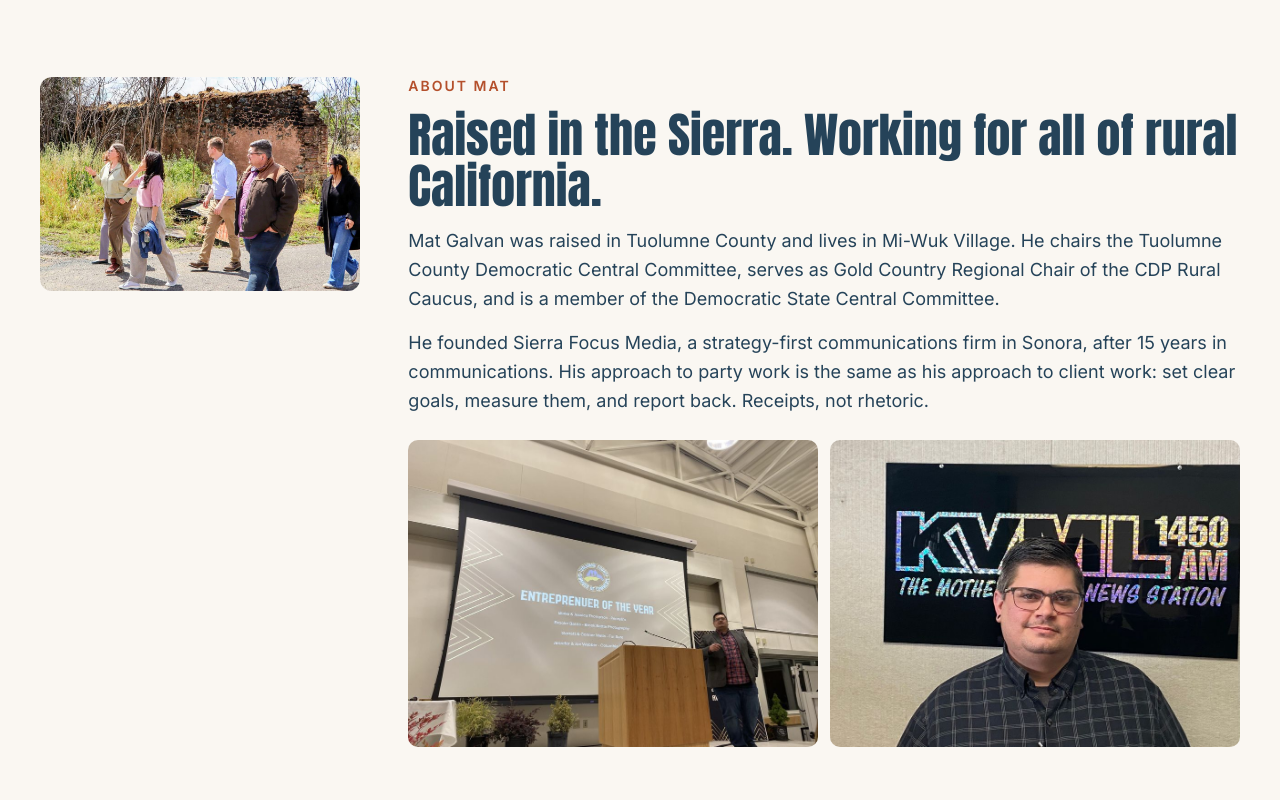
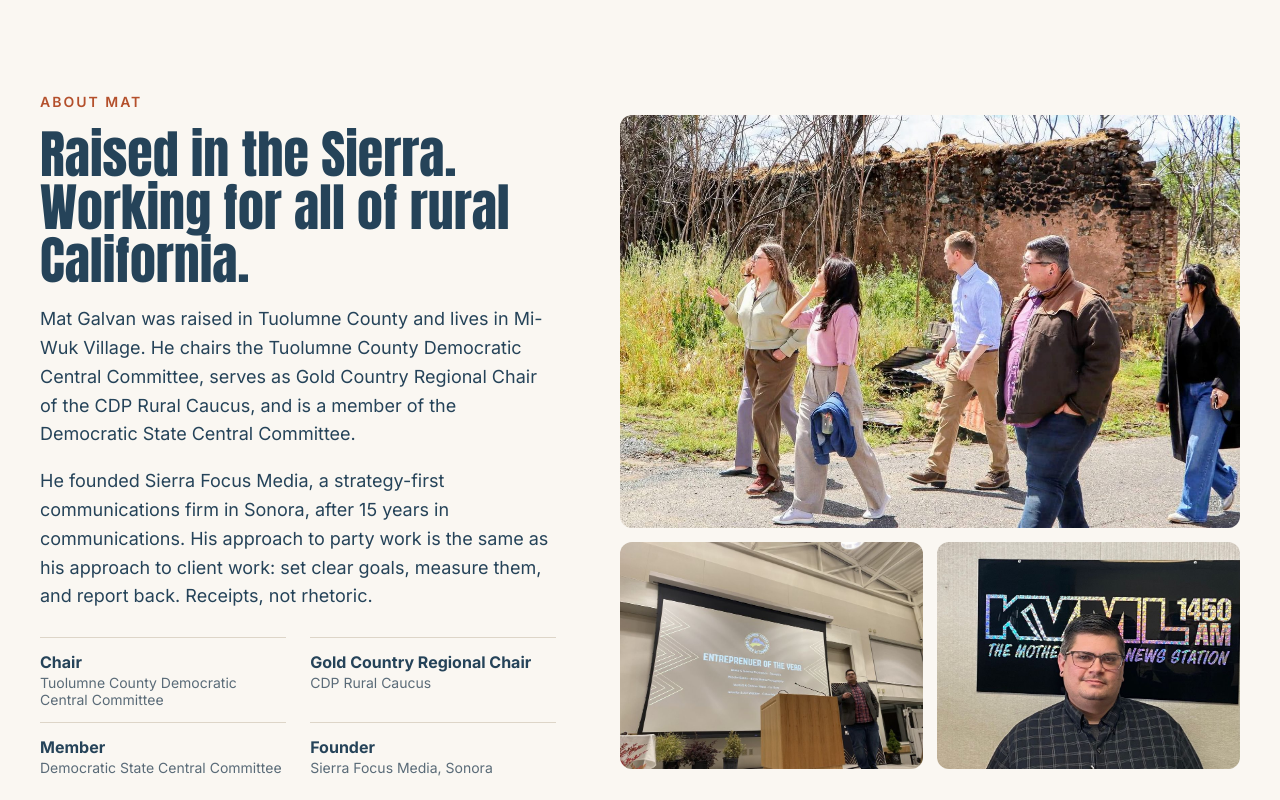
Before and after one commit to sierrafocusmedia/matgalvan.com, a plain HTML site: page index.html in a window 1280 px wide. Shown: the part 640-1440 px from the top of the page. Drawn offline with Linux system fonts and the light colour scheme.

Commit message:
Rebuild About section as bio beside photo collage
Co-Authored-By: Claude Opus 5.5 <noreply@anthropic.com>
Claude-Session: https://claude.ai/code/session_01K1c29HQm88n3qfBgfj8GT1

```diff
--- a/index.html
+++ b/index.html
@@ -54,15 +54,27 @@ img{max-width:100%;display:block}
 </div>
 </section>
 
-<section id="about" style="padding: 80px 24px">
-<div style="max-width: 1200px; margin: 0 auto; display: flex; flex-wrap: wrap; gap: 48px; align-items: flex-start">
-<img src="assets/community.jpg" alt="Mat Galvan walking with community members and state staff on a site visit in the Sierra foothills" width="1200" height="800" style="flex: 1 1 320px; min-width: 0; width: 100%; height: auto; aspect-ratio: 3 / 2; object-fit: cover; border-radius: 12px">
-<div style="flex: 999 1 480px; min-width: 0; display: flex; flex-direction: column; gap: 16px">
+<section id="about" style="padding: 96px 24px">
+<style>
+.about-wrap{max-width:1200px;margin:0 auto;display:grid;grid-template-columns:minmax(0,5fr) minmax(0,6fr);gap:64px;align-items:center}
+.about-collage{display:grid;grid-template-columns:repeat(2,minmax(0,1fr));gap:14px}
+.about-collage .main{grid-column:span 2}
+.about-creds{list-style:none;margin:8px 0 0;padding:0;display:grid;grid-template-columns:repeat(2,minmax(0,1fr));column-gap:24px}
+@media (max-width:900px){.about-wrap{grid-template-columns:minmax(0,1fr);gap:40px}}
+@media (max-width:480px){.about-creds{grid-template-columns:minmax(0,1fr)}}
+</style>
+<div class="about-wrap">
+<div style="display: flex; flex-direction: column; gap: 18px">
 <div style="font-size: 14px; font-weight: 600; letter-spacing: 2px; color: #B4502C">ABOUT MAT</div>
-<h2 style="margin: 0; font-family: Anton, Impact, sans-serif; font-weight: 400; font-size: 48px; line-height: 1.05">Raised in the Sierra. Working for all of rural California.</h2>
+<h2 style="margin: 0; font-family: Anton, Impact, sans-serif; font-weight: 400; font-size: 52px; line-height: 1.02">Raised in the Sierra. Working for all of rural California.</h2>
 <p style="margin: 0; font-size: 18px; line-height: 1.6">Mat Galvan was raised in Tuolumne County and lives in Mi-Wuk Village. He chairs the Tuolumne County Democratic Central Committee, serves as Gold Country Regional Chair of the CDP Rural Caucus, and is a member of the Democratic State Central Committee.</p>
 <p style="margin: 0; font-size: 18px; line-height: 1.6">He founded Sierra Focus Media, a strategy-first communications firm in Sonora, after 15 years in communications. His approach to party work is the same as his approach to client work: set clear goals, measure them, and report back. Receipts, not rhetoric.</p>
-<div style="display: grid; grid-template-columns: repeat(2, minmax(0, 1fr)); gap: 12px; margin-top: 8px"><img src="assets/chamber-awards.jpg" alt="Mat Galvan presenting at the Tuolumne County Chamber of Commerce awards" width="900" height="675" loading="lazy" style="width: 100%; height: auto; aspect-ratio: 4 / 3; object-fit: cover; border-radius: 10px; display: block"><img src="assets/kvml.jpg" alt="Mat Galvan at the KVML 1450 AM studio" width="900" height="675" loading="lazy" style="width: 100%; height: auto; aspect-ratio: 4 / 3; object-fit: cover; border-radius: 10px; display: block"></div>
+<ul class="about-creds"><li style="display: flex; flex-direction: column; gap: 2px; padding: 14px 0; border-top: 1px solid #DDD5C8"><span style="font-weight: 700; font-size: 16px">Chair</span><span style="font-size: 14px; color: #5A6B78">Tuolumne County Democratic Central Committee</span></li><li style="display: flex; flex-direction: column; gap: 2px; padding: 14px 0; border-top: 1px solid #DDD5C8"><span style="font-weight: 700; font-size: 16px">Gold Country Regional Chair</span><span style="font-size: 14px; color: #5A6B78">CDP Rural Caucus</span></li><li style="display: flex; flex-direction: column; gap: 2px; padding: 14px 0; border-top: 1px solid #DDD5C8"><span style="font-weight: 700; font-size: 16px">Member</span><span style="font-size: 14px; color: #5A6B78">Democratic State Central Committee</span></li><li style="display: flex; flex-direction: column; gap: 2px; padding: 14px 0; border-top: 1px solid #DDD5C8"><span style="font-weight: 700; font-size: 16px">Founder</span><span style="font-size: 14px; color: #5A6B78">Sierra Focus Media, Sonora</span></li></ul>
+</div>
+<div class="about-collage">
+<div class="main"><img src="assets/community.jpg" alt="Mat Galvan walking with community members and state staff on a site visit in the Sierra foothills" width="1200" height="800" loading="lazy" style="width: 100%; height: 100%; aspect-ratio: 3 / 2; object-fit: cover; border-radius: 12px; display: block"></div>
+<img src="assets/chamber-awards.jpg" alt="Mat Galvan presenting at the Tuolumne County Chamber of Commerce awards" width="900" height="675" loading="lazy" style="width: 100%; height: 100%; aspect-ratio: 4 / 3; object-fit: cover; border-radius: 12px; display: block">
+<img src="assets/kvml.jpg" alt="Mat Galvan at the KVML 1450 AM studio" width="900" height="675" loading="lazy" style="width: 100%; height: 100%; aspect-ratio: 4 / 3; object-fit: cover; border-radius: 12px; display: block">
 </div>
 </div>
 </section>
```
